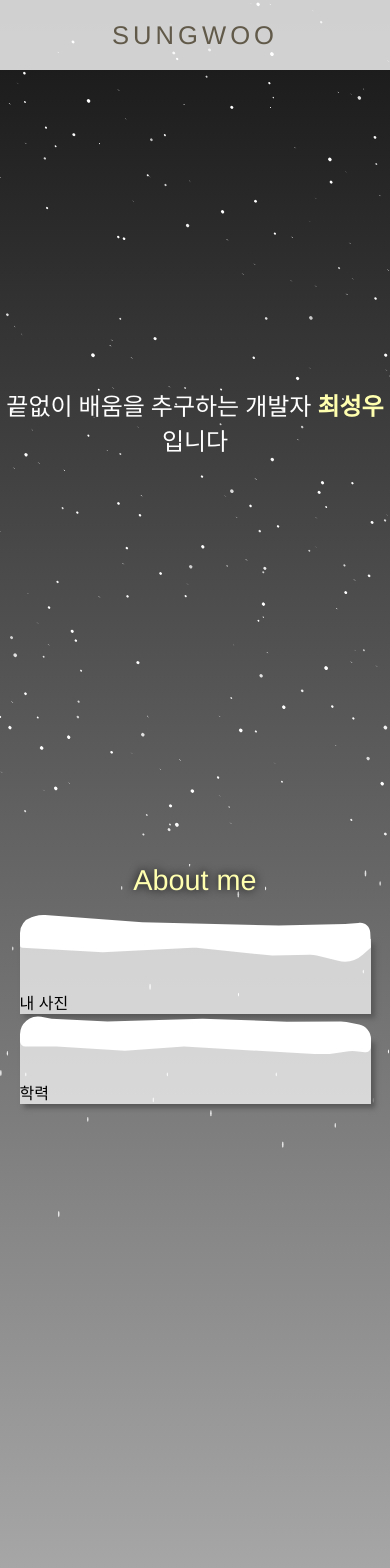
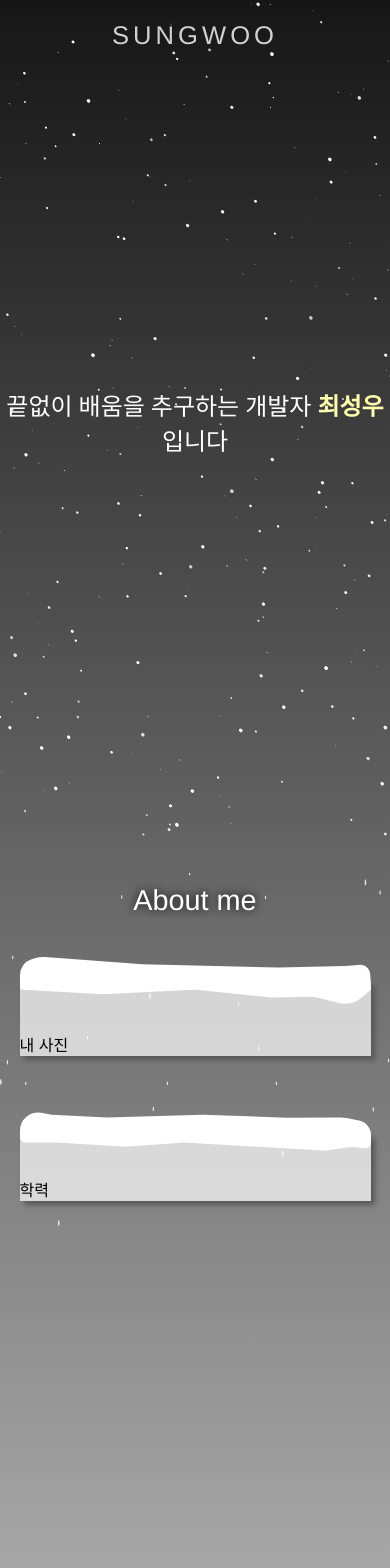
Before and after one commit to swc9803/portf, a Vue app: page / in a window 390 px wide. Shown: the top 1568 px of the page. Built offline with nearby package versions, Linux system fonts and the light colour scheme; a web font is replaced by a local one.

Commit message:
menu스크롤 이동 시 네브바 크기 고려 수정, 스크롤 시  글자 색 변경 애니메이션 추가

```diff
--- a/src/components/Navbar.vue
+++ b/src/components/Navbar.vue
@@ -1,5 +1,5 @@
 <template>
-  <nav>
+  <nav ref="navbar">
     <div class="menu">
       <p class="title" @click="moveToTop">SUNGWOO</p>
       <div>
@@ -15,11 +15,14 @@
 </template>
 
 <script>
-import { ref } from 'vue'
-// import gsap from 'gsap'
+import { onMounted, ref } from 'vue'
+import gsap from 'gsap'
+import { ScrollTrigger } from 'gsap/ScrollTrigger'
+gsap.registerPlugin(ScrollTrigger)
 
 export default {
   setup (props, { emit }) {
+    const navbar = ref()
     // 각각 해당하는 위치로 스크롤 이동
     const moveToTop = () => {
       scrollTo({ top: 0, behavior: 'smooth' })
@@ -46,7 +49,32 @@ export default {
         progressbar.value.style.width = `${(scrollTop / height) * 100}%`
       })
     }
+
+    onMounted(() => {
+      // 내리면 navBar 글 색이 변하는 애니메이션
+      const navBarColor = gsap.from(navbar.value, {
+        background: '#ffffff',
+        duration: 0.2,
+        ease: 'none'
+      }).progress(1)
+      navBarColor.pause()
+      const menuColor = gsap.to('p', {
+        color: '#ffffff',
+        duration: 0.1,
+        ease: 'none'
+      }).progress(1)
+      menuColor.pause()
+      ScrollTrigger.create({
+        start: '10%',
+        end: 'bottom',
+        onUpdate: (self) => {
+          self.direction === -1 ? navBarColor.play() : navBarColor.reverse()
+          self.direction === -1 ? menuColor.play() : menuColor.reverse()
+        }
+      })
+    })
     return {
+      navbar,
       moveToTop,
       moveToAboutme,
       moveToSkills,
@@ -70,7 +98,6 @@ nav {
   left: 0;
   z-index: 3;
   opacity: 0.8;
-  // background: white;
   color: white;
   line-height: 100px;
   .menu {
@@ -83,6 +110,7 @@ nav {
     text-align: center;
     letter-spacing: 4px;
     p {
+      color: rgb(116, 106, 85);
       cursor: pointer;
       margin: 0;
     }
@@ -92,7 +120,6 @@ nav {
     div {
       display: flex;
       p {
-        // color: rgb(116, 106, 85);
         margin-left: 24px;
       }
     }
@@ -102,8 +129,8 @@ nav {
     top: 100px;
     width: 0%;
     height: 5px;
-    mix-blend-mode: difference;
-    will-change: transform;
+    // mix-blend-mode: difference;
+    // will-change: transform;
     background: rgb(255, 255, 255);
   }
 }
@@ -111,7 +138,6 @@ nav {
   nav {
     height: 70px;
     line-height: 70px;
-    background: white;
     color: rgb(116, 106, 85);
     .menu {
       .title {
@@ -125,6 +151,9 @@ nav {
       }
     }
   }
+  .progress {
+    top: 70px !important;
+  }
 }
 @media screen and (max-width: 480px) {
 
--- a/src/pages/Home.vue
+++ b/src/pages/Home.vue
@@ -1,5 +1,5 @@
 <template>
-  <Navbar ref="progressbar"
+  <Navbar class="navbar" ref="progressbar"
     @moveToAboutme="moveToAboutme"
     @moveToSkills="moveToSkills"
     @moveToMyworks="moveToMyworks"
@@ -73,19 +73,23 @@ export default {
     }
     const moveToAboutme = () => {
       const aboutmeLocation = aboutme.value.offsetTop
-      scrollTo({ top: aboutmeLocation, behavior: 'smooth' })
+      const menuHeight = document.querySelector('.navbar').offsetHeight
+      scrollTo({ top: aboutmeLocation - menuHeight, behavior: 'smooth' })
     }
     const moveToSkills = () => {
       const skillsLocation = skills.value.offsetTop
-      scrollTo({ top: skillsLocation, behavior: 'smooth' })
+      const menuHeight = document.querySelector('.navbar').offsetHeight
+      scrollTo({ top: skillsLocation - menuHeight, behavior: 'smooth' })
     }
     const moveToMyworks = () => {
       const myworksLocation = myworks.value.offsetTop
-      scrollTo({ top: myworksLocation, behavior: 'smooth' })
+      const menuHeight = document.querySelector('.navbar').offsetHeight
+      scrollTo({ top: myworksLocation - menuHeight, behavior: 'smooth' })
     }
     const moveToContact = () => {
       const contactLocation = contact.value.offsetTop
-      scrollTo({ top: contactLocation, behavior: 'smooth' })
+      const menuHeight = document.querySelector('.navbar').offsetHeight
+      scrollTo({ top: contactLocation - menuHeight, behavior: 'smooth' })
     }
     const snowAni1 = () => {
       var timer = setTimeout(function () {
@@ -211,7 +215,7 @@ export default {
   .wrapper {
     position: relative;
     .about {
-      margin: 5% 0 5%;
+      padding: 5% 0 5%;
       text-align: center;
       font-size: $titleFontSize;
       color: $titleColor;
@@ -223,7 +227,6 @@ export default {
       .picture,
       .introduce {
         width: 40%;
-        // height: 500px;
         margin: 6% 5% 0 5%;
         background: rgba(255, 255, 255, 0.7);
         transition: 1s;
@@ -255,13 +258,16 @@ export default {
   }
   .aboutme {
     .wrapper {
-      svg {
-        width: 8em;
+      .about {
+        padding: 3% 0 3%;
       }
       .flex {
         .picture,
         .introduce {
           flex: 0 0 90%;
+        }
+        .introduce {
+          margin-top: 20%;
         }
       }
     }
```
